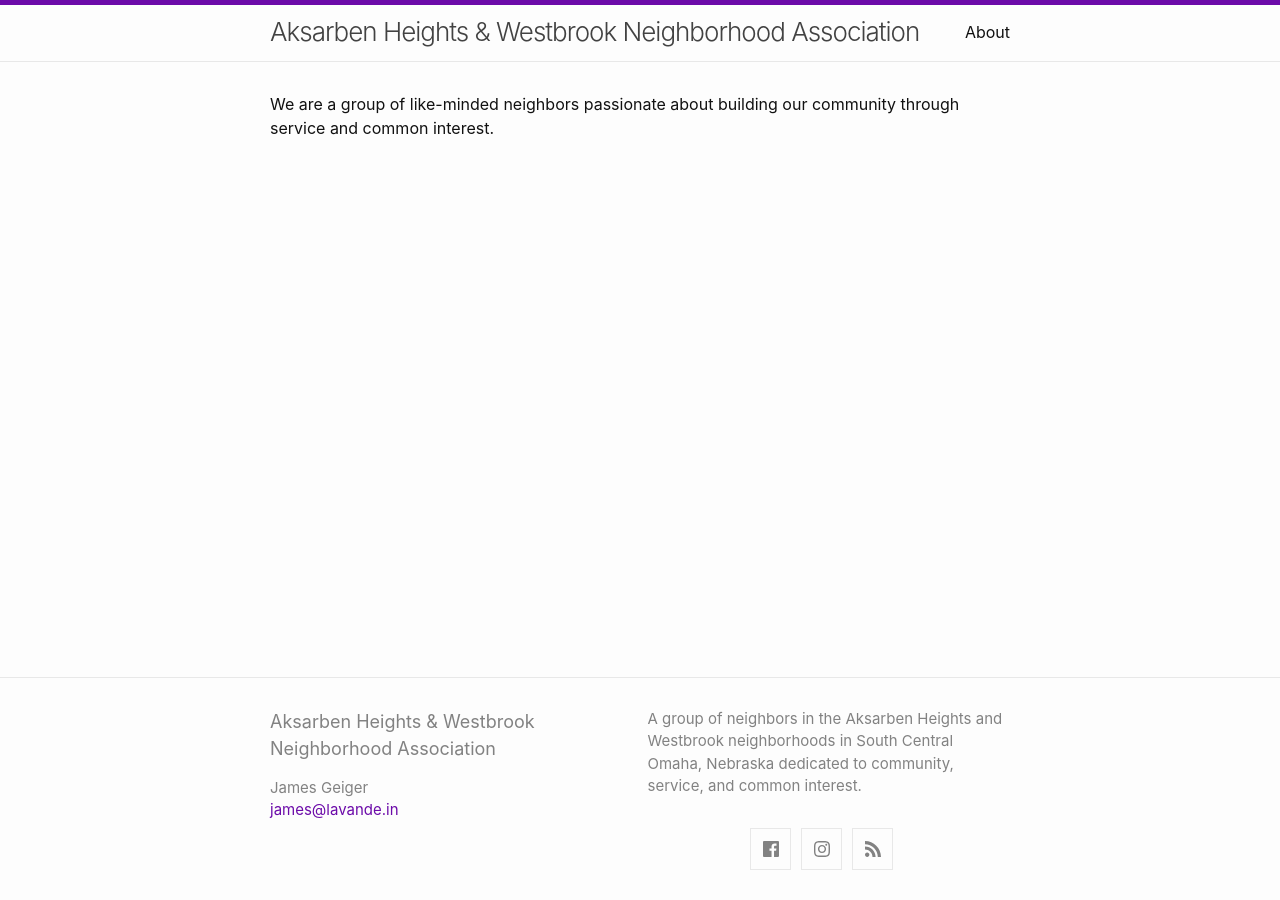
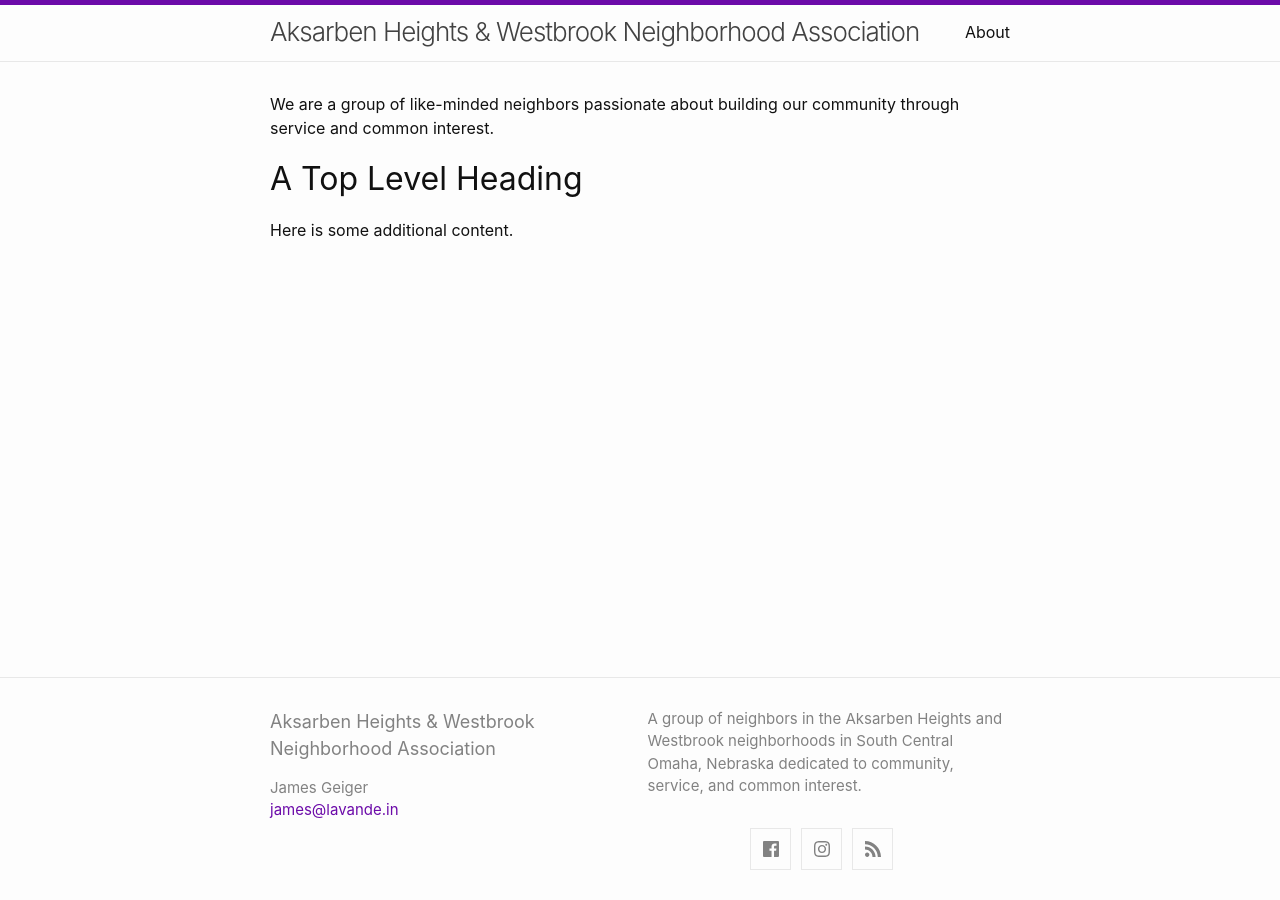
Before and after one commit to james-geiger/ahwna, a Jekyll site: the page built from index.md, in a window 1280 px wide. Built offline with Jekyll 4.4.1, drawn with Linux system fonts in a browser that asks for light colours.

Commit message:
Update index.md

```diff
--- a/index.md
+++ b/index.md
@@ -9,3 +9,6 @@ layout: home
 ---
 
 We are a group of like-minded neighbors passionate about building our community through service and common interest.
+
+# A Top Level Heading
+Here is some additional content.
```
